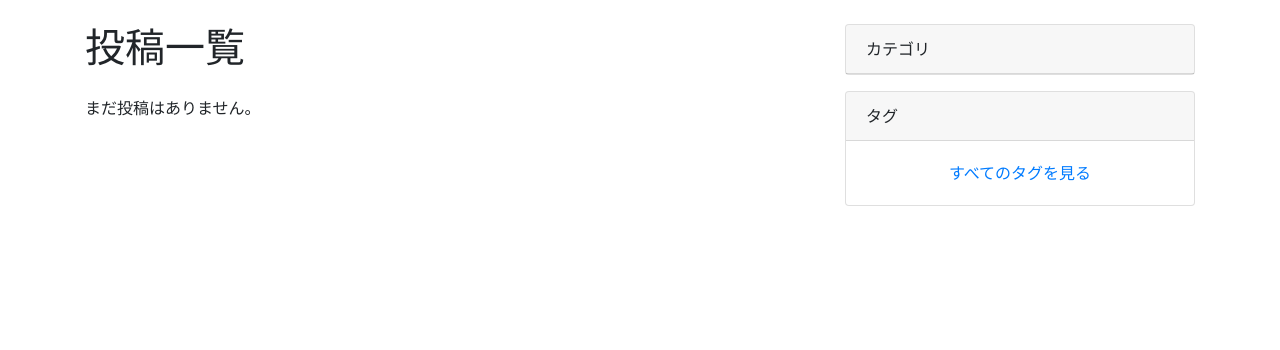
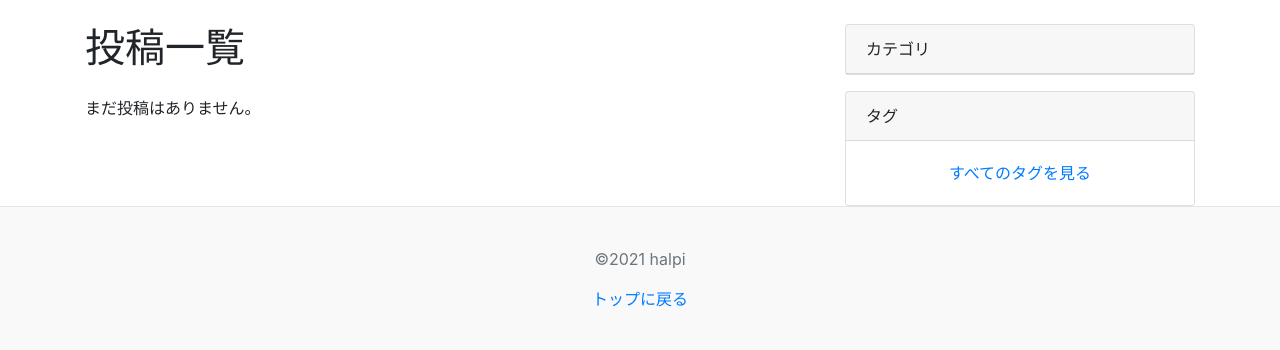
Before and after one commit to halpi17/halpi-blog, a Django app: page / in a window 1280 px wide. Shown: the part 56-406 px from the top of the page. Run offline with Django 3.2, Linux system fonts and the light colour scheme; data that the repository does not hold is empty; some libraries are stand-ins or nearby versions.

Commit message:
Add: footer

```diff
--- /dev/null
+++ b/static/css/footer.css
@@ -0,0 +1,13 @@
+/* footer */
+.blog-footer {
+    padding: 2.5rem 0;
+    color: #727272;
+    text-align: center;
+    background-color: #f9f9f9;
+    border-top: .05rem solid #e5e5e5;
+    text-align: center;
+}
+
+.blog-footer p:last-child {
+    margin-bottom: 0;
+}
--- a/templates/base.html
+++ b/templates/base.html
@@ -15,12 +15,16 @@
         <link href="{% static 'mdeditor/css/editormd.min.css' %}" rel="stylesheet">
         <link href="{% static 'mdeditor/css/editormd.preview.css' %}" rel="stylesheet">
 
+        <!-- footer用css -->
+        <link rel="stylesheet" href="{% static 'css/footer.css' %}">
     </head>
     <body>
         {% include "base/navbar.html" %}
 
         {% block content %}
         {% endblock %}
+
+        {% include "base/footer.html" %}
 
         <!-- Optional JavaScript -->
         <!-- jQuery first, then Popper.js, then Bootstrap JS -->
--- /dev/null
+++ b/templates/base/footer.html
@@ -0,0 +1,17 @@
+<!-- <footer class="footer mt-auto py-3 bg-light">
+    <div class="container">
+        <span class="text-muted">©2021 halpi</span>
+        <p>
+            <a href="#">トップに戻る</a>
+        </p>
+    </div>
+</footer> -->
+
+<footer class="blog-footer">
+    <p>
+        <span class="text-muted">©2021 halpi</span>
+    </p>
+    <p>
+        <a href="#">トップに戻る</a>
+    </p>
+</footer>
```
Also changed, not shown: templates/base/navbar.html (+0 -21 lines).
